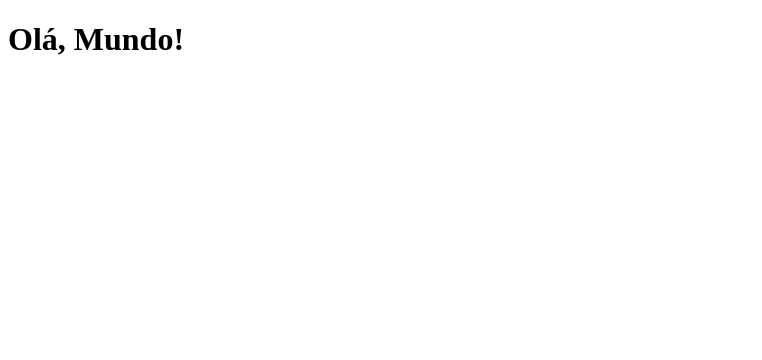
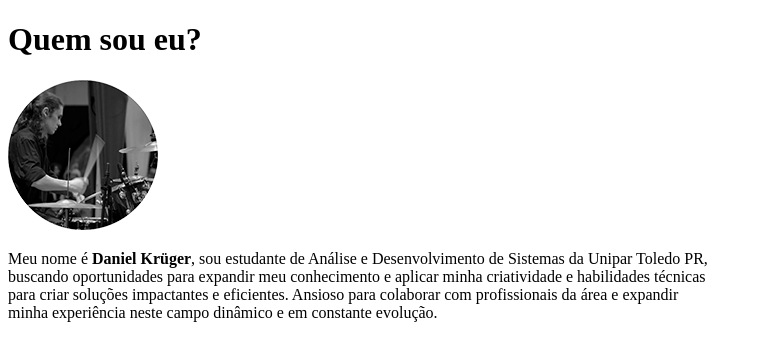
Before and after one commit to daniel-krgr/meusite, a plain HTML site: page site/index.html in a window 1280 px wide. Shown: the whole page, without its empty margins (0-762 px from the left). Drawn offline with Linux system fonts and the light colour scheme.

Commit message:
update index
modificação no index, upload de imagens, e criação do style.css

```diff
--- a/site/index.html
+++ b/site/index.html
@@ -7,6 +7,10 @@
     <title>Daniel Krüger</title>
 </head>
 <body>
-    <h1>Olá, Mundo!</h1>
+    <h1>Quem sou eu?</h1>
+    <img src="Imagens/foto-Perfil-150px.png" alt="Foto de Perfil">
+    <p>Meu nome é <strong>Daniel Krüger</strong>, sou estudante de Análise e Desenvolvimento de Sistemas da Unipar Toledo PR,<br> buscando oportunidades para expandir meu conhecimento e aplicar minha criatividade e habilidades técnicas<br>
+    para criar soluções impactantes e eficientes. Ansioso para colaborar com profissionais da área e expandir<br>
+    minha experiência neste campo dinâmico e em constante evolução.</p>
 </body>
 </html>
```
Also changed, not shown: site/Imagens/foto-Perfil-150px.png (added), site/Imagens/foto-Perfil.png (added), site/Imagens/icone-facebook.png (added), site/Imagens/icone-github.png (added), site/Imagens/icone-instagram.png (added), site/Imagens/icone-linkedin.png (added), site/style.css (added).
